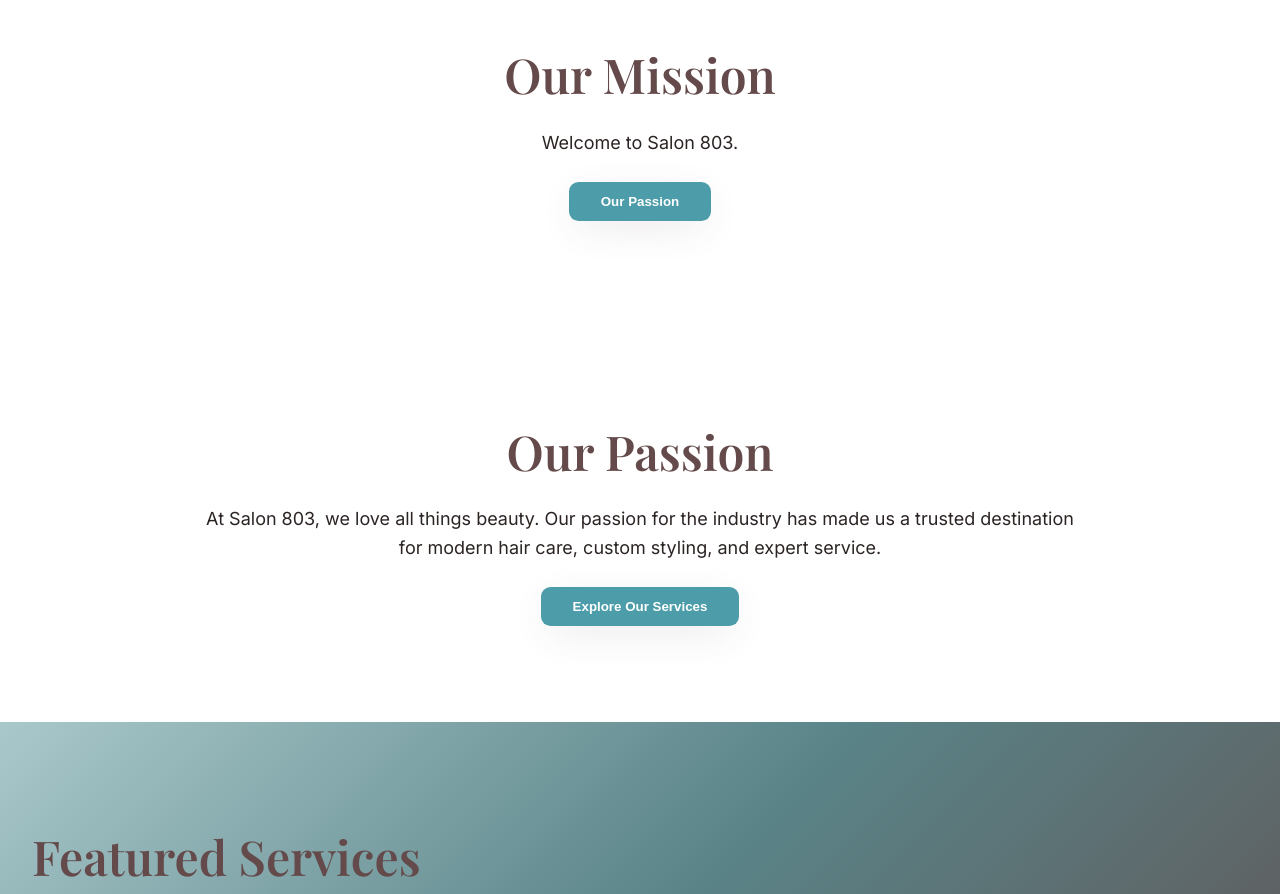
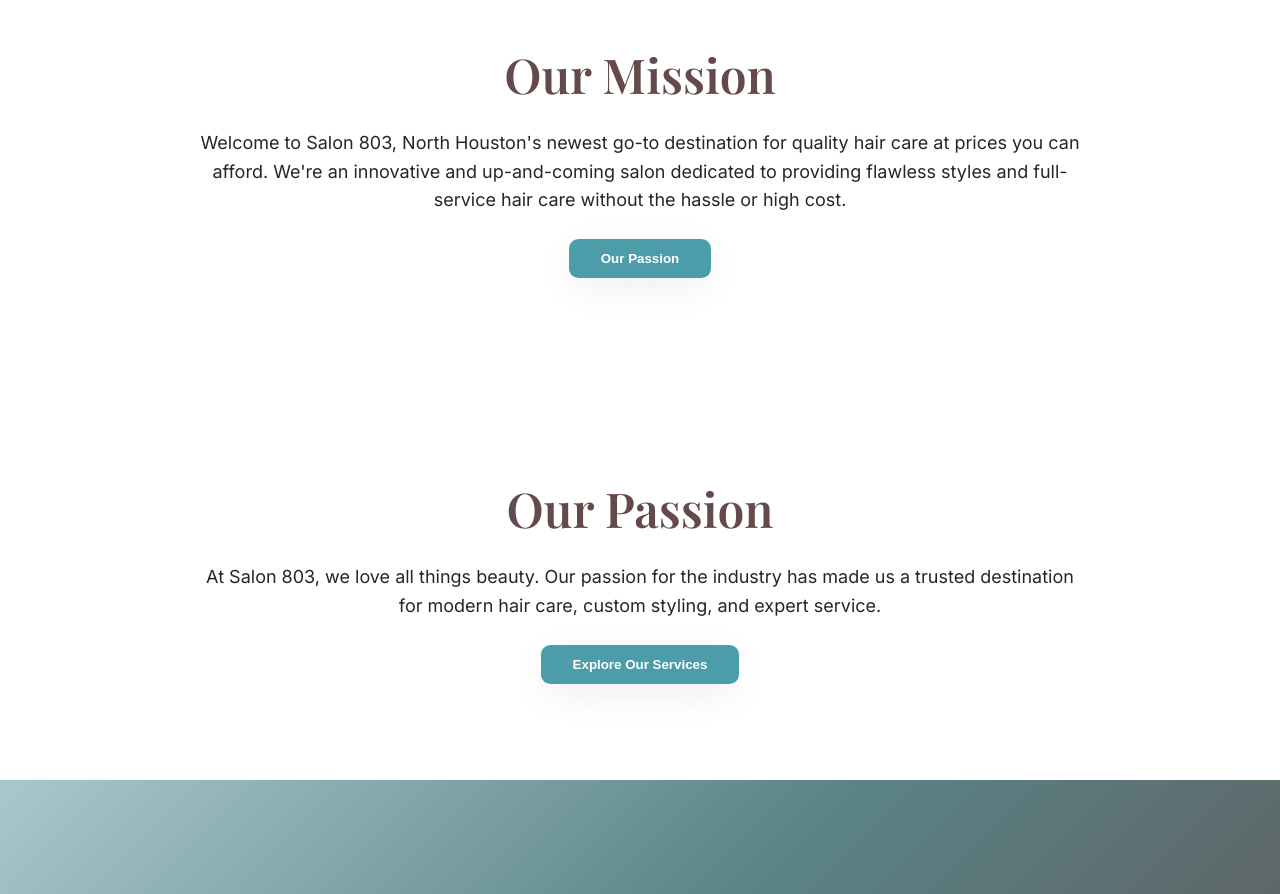
Before and after one commit to Mbuckely/salon803, a React (Vite) app: page / in a window 1280 px wide. Shown: the part 860-1754 px from the top of the page. Built offline with nearby package versions, Linux system fonts and the light colour scheme.

Commit message:
Code edited in Lovable Code Editor

```diff
--- a/src/pages/Index.tsx
+++ b/src/pages/Index.tsx
@@ -160,7 +160,11 @@ const Index = () => {
             <h2 id="mission-title" className="section-title">
               Our Mission
             </h2>
-            <p className="section-text">Welcome to Salon 803.</p>
+            <p className="section-text">
+              Welcome to Salon 803, North Houston's newest go-to destination for quality hair care at prices you can
+              afford. We're an innovative and up-and-coming salon dedicated to providing flawless styles and
+              full-service hair care without the hassle or high cost.
+            </p>
             <div className="section-cta">
               <button className="btn btn-cta" onClick={() => scrollToSection("passion")}>
                 Our Passion
```
